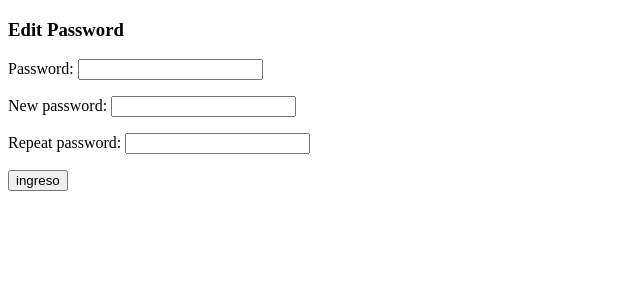
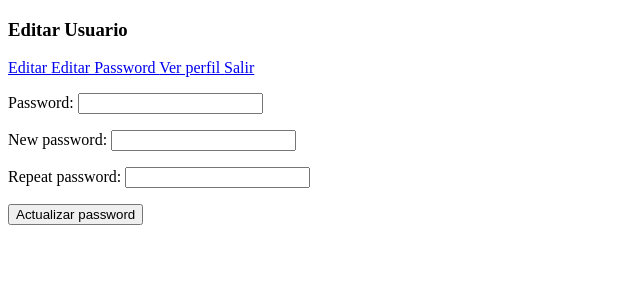
Before and after one commit to erikb2/django_admin, a Django app: page /clients/edit_password/ in a window 1280 px wide. Shown: the top 300 px of the page, without its empty margins (0-640 px from the left). Run offline with Django 3.2, Linux system fonts and the light colour scheme; the visitor is signed in with stand-in values (Sample User, id 1).

Commit message:
Se agrega el base_template para las paginas de Edit y Edit Password

```diff
--- /dev/null
+++ b/admin_facilito/clients/templates/bases/edit_base.html
@@ -0,0 +1,29 @@
+{% load staticfiles %}
+<!DOCTYPE html>
+<html>
+  <head>
+    <meta charset="utf-8">
+    <title> {% block title %}  {% endblock %} </title>
+    <link rel="stylesheet" type="text/css" href="{% static 'style.css' %}">
+
+  </head>
+
+  <body>
+    <h3> {% block subtitle %} {% endblock %}</h3>
+
+    <a href="{% url 'client:edit' %}"> Editar </a>
+    <a href="{% url 'client:edit_password' %}"> Editar Password </a>
+    <a href="{% url 'client:show' user.username %}"> Ver perfil </a>
+    <a href="{% url 'client:logout' %}"> Salir </a>
+    {% if messages %}
+      <ul>
+        {% for message in messages %}
+        <li {% if message.tags %} class = "{{ message.tags }}_message" {% endif %}> {{ message }} </li>
+        {% endfor %}
+      </ul>
+    {% endif %}
+
+    {% block content %} {% endblock %}
+
+  </body>
+</html>
--- a/admin_facilito/clients/templates/edit_password.html
+++ b/admin_facilito/clients/templates/edit_password.html
@@ -1,29 +1,18 @@
-{% load staticfiles %}
+<!-- Se refiere al html base que va a utilizar -->
+{% extends 'bases/edit_base.html' %}
 
-<!doctype html>
+{% block title %}
+  Editar Usuario
+{% endblock %}
 
-<html>
-  <head>
-    <meta charset="utf-8">
-    <title> Edit User </title>
-    <link rel="stylesheet" type="text/css" href="{% static 'style.css' %}">
+{% block subtitle %}
+  Editar Usuario
+{% endblock %}
 
-  </head>
-
-  <body>
-    <h3> Edit Password </h3>
-    {% if messages %}
-      <ul>
-        {% for message in messages %}
-        <li {% if message.tags %} class = "{{ message.tags }}_message" {% endif %}> {{ message }} </li>
-        {% endfor %}
-      </ul>
-    {% endif %}
-
-    <form method = "post" action="">
-        {% csrf_token %}
-        {{ form.as_p }}
-        <input type="submit" value="ingreso">
-    </form>
-  </body>
-</html>
+{% block content %}
+  <form method = "post" action="">
+      {% csrf_token %}
+      {{ form.as_p }}
+      <input type="submit" value="Actualizar password">
+  </form>
+{% endblock %}
```
Also changed, not shown: admin_facilito/clients/templates/edit.html (+16 -12 lines).
